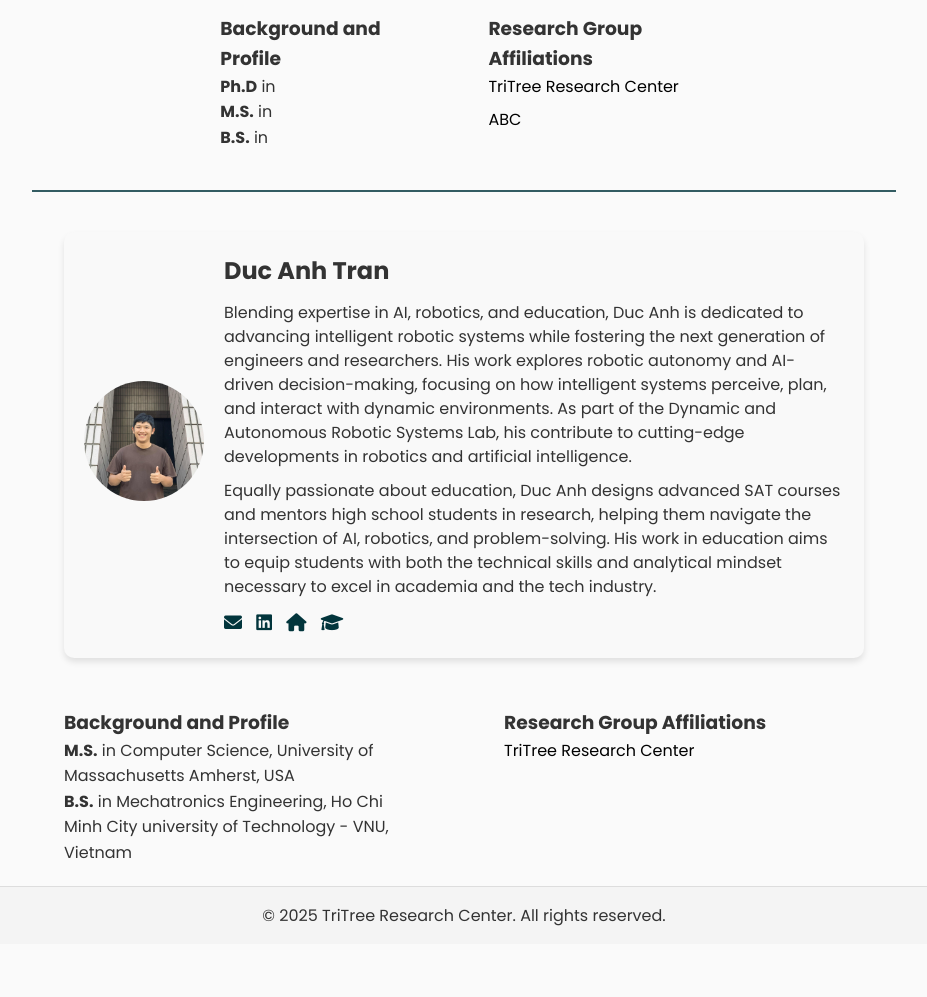
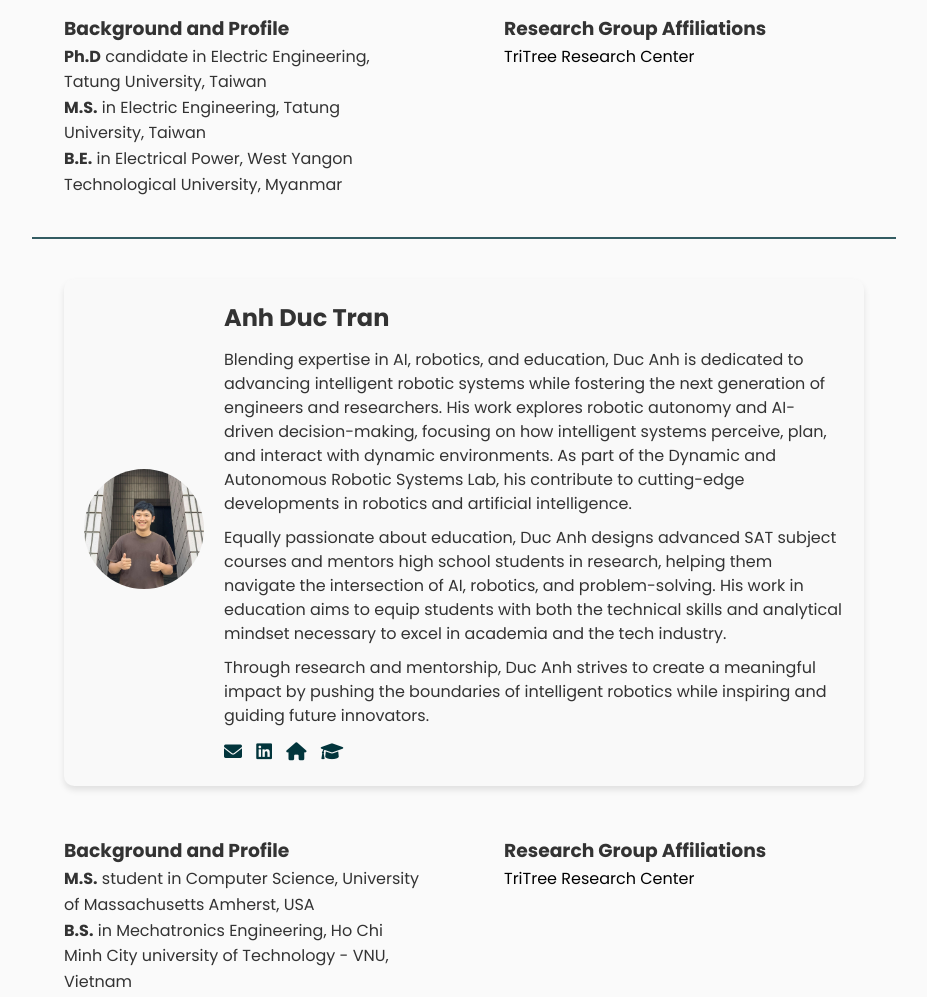
Before and after one commit to ImmortalA/TriTree, a plain HTML site: page people.html in a window 1280 px wide. Shown: the part 420-1417 px from the top of the page, without its empty margins (176-1103 px from the left). Before the commit the page ends 1364 px from the top, so only its background shows below. Drawn offline with Linux system fonts and the light colour scheme.

Commit message:
update all

```diff
--- a/people.html
+++ b/people.html
@@ -67,16 +67,16 @@
       <div class="faculty-details">
         <div class="faculty-background">
           <h3>Background and Profile</h3>
-          <p><strong>Ph.D</strong> in </p>
-          <p><strong>M.S.</strong> in </p>
-          <p><strong>B.S.</strong> in </p>
+          <p><strong>Ph.D</strong> candidate in Electric Engineering, Tatung University, Taiwan</p>
+          <p><strong>M.S.</strong> in Electric Engineering, Tatung University, Taiwan</p>
+          <p><strong>B.E.</strong> in Electrical Power, West Yangon Technological University, Myanmar</p>
         </div>
 
         <div class="faculty-research">
           <h3>Research Group Affiliations</h3>
           <ul>
             <li><a href="#">TriTree Research Center</a></li>
-            <li><a href="#">ABC</a></li>
+            <!-- <li><a href="#">ABC</a></li> -->
           </ul>
         </div>
 
@@ -90,7 +90,7 @@
           <img src="images/faculty/faculty_duc_anh_tran.jpg" alt="Anh Duc Tran">
         </div>
         <div class="faculty-info">
-          <h3>Duc Anh <strong>Tran</strong></h3>
+          <h3>Anh Duc <strong>Tran</strong></h3>
           <!-- <p class="faculty-title">(Chair)</p> -->
           <p class="faculty-desc">
             Blending expertise in AI, robotics, and education, Duc Anh is dedicated to advancing intelligent
@@ -101,10 +101,15 @@
           </p>
 
           <p class="faculty-desc">
-            Equally passionate about education, Duc Anh designs advanced SAT courses and mentors high school
+            Equally passionate about education, Duc Anh designs advanced SAT subject courses and mentors high school
             students in research, helping them navigate the intersection of AI, robotics, and problem-solving.
             His work in education aims to equip students with both the technical skills and analytical mindset necessary
             to excel in academia and the tech industry.
+          </p>
+
+          <p class="faculty-desc">
+            Through research and mentorship, Duc Anh strives to create a meaningful impact by pushing the boundaries of
+            intelligent robotics while inspiring and guiding future innovators.
           </p>
 
           <div class="social-icons">
@@ -120,7 +125,7 @@
       <div class="faculty-details">
         <div class="faculty-background">
           <h3>Background and Profile</h3>
-          <p><strong>M.S.</strong> in Computer Science, University of Massachusetts Amherst, USA</p>
+          <p><strong>M.S.</strong> student in Computer Science, University of Massachusetts Amherst, USA</p>
           <p><strong>B.S.</strong> in Mechatronics Engineering, Ho Chi Minh City university of Technology - VNU, Vietnam
           </p>
         </div>
```
